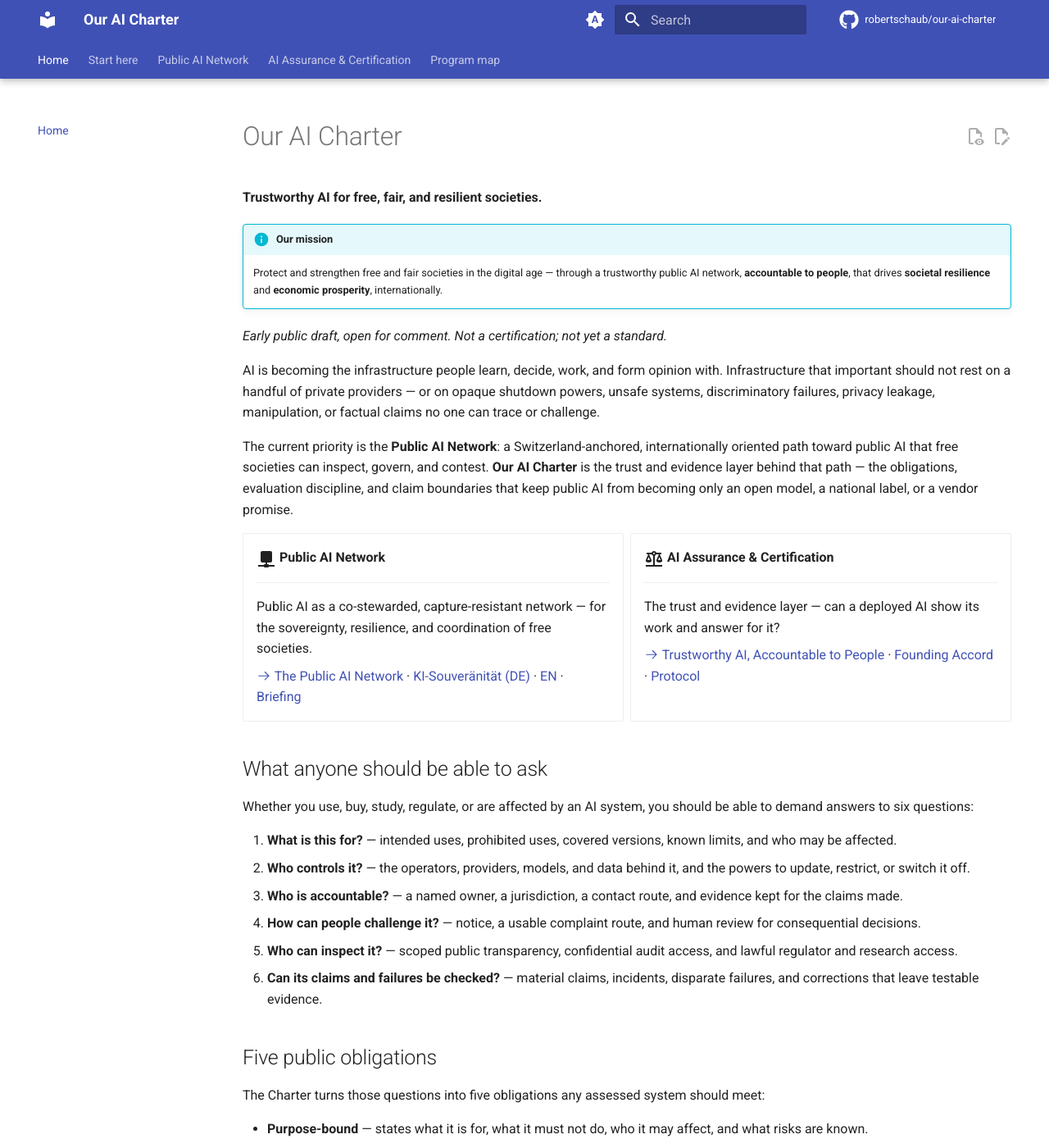
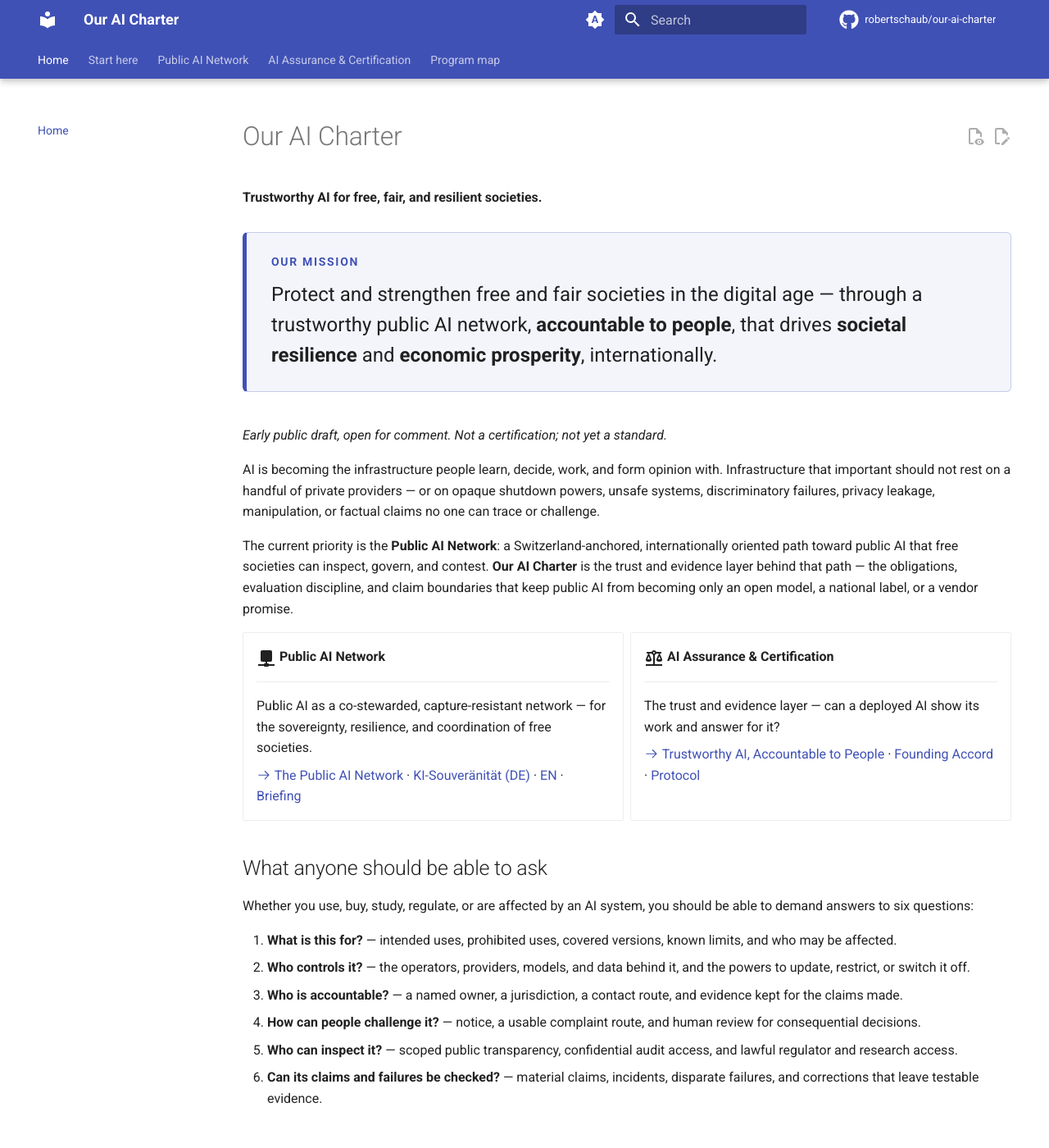
Before and after one commit to robertschaub/our-ai-charter, an MkDocs documentation site: the page built from docs/index.md, in a window 1280 px wide and 1400 px high. Shown: the whole window at 82% size. Built offline with MkDocs 1.6.1 and Material for MkDocs 9.7.7, drawn with Linux system fonts in a browser that asks for light colours; plug-ins that fetch from the network failed and are left out; comment, search, counter and statistics services are not loaded.

Commit message:
docs(home): show mission as a larger hero panel
The mission sat in a Material "info" admonition, whose body renders at
.64rem (smaller than body copy) and looked shrunken. Replace it with a
.mission hero panel: 1.2rem text, an uppercase accent eyebrow label, a
tinted indigo background and left accent bar, light/dark-aware via
palette CSS variables (with rgba fallbacks), responsive on narrow screens.

Adds docs/stylesheets/extra.css (first custom stylesheet) and wires it up
via extra_css in mkdocs.yml.

Co-Authored-By: Claude Opus 4.8 <noreply@anthropic.com>

```diff
--- a/docs/index.md
+++ b/docs/index.md
@@ -9,8 +9,10 @@ hide:
 
 **Trustworthy AI for free, fair, and resilient societies.**
 
-!!! info "Our mission"
-    Protect and strengthen free and fair societies in the digital age — through a trustworthy public AI network, **accountable to people**, that drives **societal resilience** and **economic prosperity**, internationally.
+<div class="mission" markdown>
+<span class="mission-label">Our mission</span>
+Protect and strengthen free and fair societies in the digital age — through a trustworthy public AI network, **accountable to people**, that drives **societal resilience** and **economic prosperity**, internationally.
+</div>
 
 _Early public draft, open for comment. Not a certification; not yet a standard._
 
--- /dev/null
+++ b/docs/stylesheets/extra.css
@@ -0,0 +1,43 @@
+/* ==========================================================================
+   Our AI Charter — custom styles
+   ========================================================================== */
+
+/* Home-page mission — a prominent hero panel.
+
+   A standard Material admonition renders its body at .64rem (smaller than body
+   copy), which made the mission statement look shrunken. This presents it as a
+   larger, calmer hero instead. Colours come from the Material palette via CSS
+   variables, so the panel adapts to light/dark mode; the plain rgba lines are
+   fallbacks for browsers without color-mix(). */
+.md-typeset .mission {
+  margin: 1.5rem 0 2rem;
+  padding: 1.25rem 1.5rem;
+  border-radius: .3rem;
+  border: 1px solid rgba(63, 81, 181, .25);
+  border: 1px solid color-mix(in srgb, var(--md-primary-fg-color) 25%, transparent);
+  border-left: .25rem solid var(--md-primary-fg-color);
+  background: rgba(63, 81, 181, .06);
+  background: color-mix(in srgb, var(--md-primary-fg-color) 6%, transparent);
+}
+
+.md-typeset .mission .mission-label {
+  display: block;
+  margin-bottom: .5rem;
+  font-size: .7rem;
+  font-weight: 700;
+  letter-spacing: .12em;
+  text-transform: uppercase;
+  color: var(--md-primary-fg-color);
+}
+
+.md-typeset .mission p {
+  margin: 0;
+  font-size: 1.2rem;
+  line-height: 1.55;
+}
+
+@media screen and (max-width: 44.9375em) {
+  .md-typeset .mission p {
+    font-size: 1.05rem;
+  }
+}
--- a/mkdocs.yml
+++ b/mkdocs.yml
@@ -19,6 +19,9 @@ site_dir: site
 
 copyright: >
   Document texts © Robert Schaub, licensed CC BY 4.0. The initiative's name and any trust mark are reserved.
+
+extra_css:
+  - stylesheets/extra.css
 
 theme:
   name: material
@@ -136,10 +139,6 @@ nav:
           - "Aktionsplan (DE)": Public AI Network/Outreach/action-plan.de.md
           - "Postulate (EN)": Public AI Network/Outreach/postulat.en.md
           - "Postulat (DE)": Public AI Network/Outreach/postulat.de.md
-      - Posts:
-          - The Public AI Network — post: Public AI Network/Published/the-public-ai-network-post.md
-          - "AI Sovereignty and Resilience — post (EN)": Public AI Network/Published/ai-sovereignty-and-resilience-post.md
-          - "KI-Souveränität — post (DE)": Public AI Network/Published/ki-souveraenitaet-und-resilienz-post.md
       - Working notes:
           - Overview: wip/README.md
           - Artifact-production plan: wip/artifact-production-plan.md
@@ -157,7 +156,4 @@ nav:
           - Risk & vulnerability audit: AI Assurance and Certification/Background/risk-and-vulnerability-audit.md
           - What the world has already declared: AI Assurance and Certification/Background/what-the-world-has-already-declared.md
           - Landscape & positioning: AI Assurance and Certification/Background/landscape-and-positioning.md
-      - Posts:
-          - Launch post: AI Assurance and Certification/Published/launch-post.md
-          - Certification comment: AI Assurance and Certification/Published/certification-comment.md
   - Program map: PROGRAM.md
```
